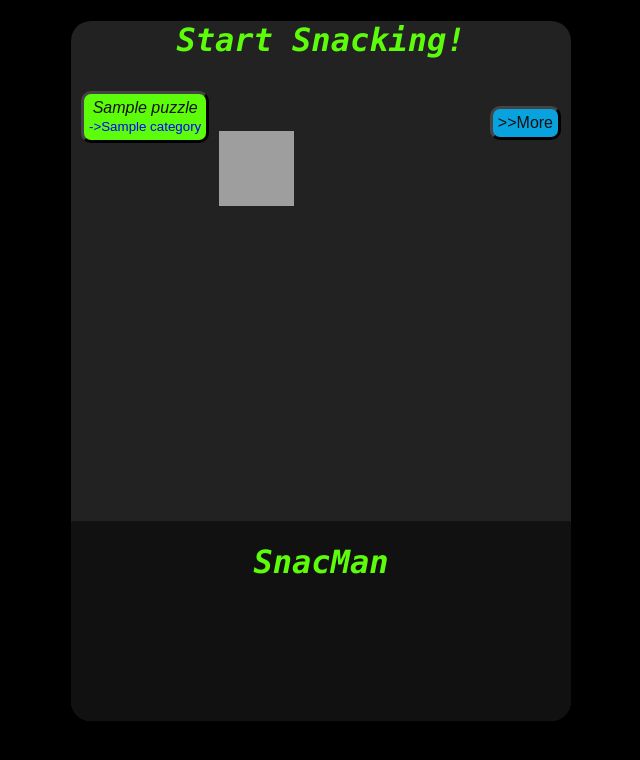
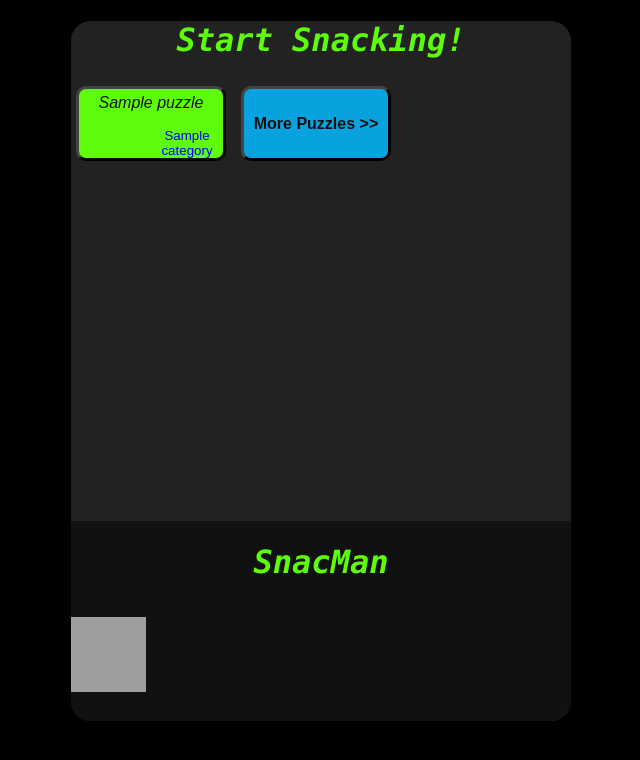
Before and after one commit to celeritas17/snacManDjango, a Django app: template puzzles/templates/puzzles.html in a window 1280 px wide. Shown: the top 760 px of the page, without its empty margins (319-959 px from the left). Run offline with Django 3.2, Linux system fonts and the light colour scheme; the template is opened without the code that fills it: most values are stand-ins (such as "Sample title", 1, 10 or a date in 2020); grey boxes are pictures that could not be loaded.

Commit message:
Styling puzzles page

```diff
--- a/assets/css/default.css
+++ b/assets/css/default.css
@@ -50,13 +50,16 @@ body{
 	.puzzle{
 		background-color: #5dfc0a;
 		color:#111;
-		margin: 10px 10px 10px 10px;
+		margin:5px 10px 5px 5px;
+		width:150px;
+		height:75px;
 		border-radius:10px;
 		float:left;
 		padding:5px;
 		border-style:outset;
 		border-color:#444;
 		font-family: "Century Gothic", Arial, "Courier New", Sans-Serif;
+		position:relative;
 	}
 
 	a{
@@ -65,12 +68,22 @@ body{
 
 	.more{
 		background-color: #08A2DE;
-		margin:25px 10px 20px 5px;
-		float:right;
+		margin:auto;
+		float:left;
+		margin:5px;
+	}
+
+	small.more{
+		background-color: #08A2DE;
+		margin:auto;
+		float:left;
 	}
 
 	small.category{
 		color:blue;
+		position:absolute;
+		bottom:0;
+		float:right;
 	}
 
 	img{
@@ -82,6 +95,5 @@ body{
 	div.muncher > img{
 		width:75px;
 		height:75px;
-		margin-top:50px;
 		float: left;
 	}
--- a/puzzles/templates/puzzles.html
+++ b/puzzles/templates/puzzles.html
@@ -4,13 +4,17 @@
 {% block content %}
 	<h1><em>Start Snacking!</em></h1>
 	{% for puzzle in puzzles %}
-		<div><a class="puzzle" href="{% url 'puzzles.views.puzzle' puzzle.id %}"><em>{{puzzle.title}}</em><br /><small class="category">->{{puzzle.category.category_name}}</small></a></div>
+		<div>
+			<a class="puzzle" href="{% url 'puzzles.views.puzzle' puzzle.id %}"><em>{{puzzle.title}}</em><br />
+				<small class="category">{{puzzle.category.category_name}}</small>
+			</a>
+		</div>
 	{% endfor %}
 
-	<a href="#" class="puzzle more">&gt;&gt;More</a>
-	<div class="muncher"><img src="{% static "assets/img/eat1.png" %}" /></div>
+	<a href="#" class="puzzle more"><h4>More Puzzles &gt;&gt;</h4></a>
 {% endblock %}
 
 {% block scoreboard %}
 	<h1><em>SnacMan</em></h1>
+	<div class="muncher"><img src="{% static "assets/img/eat1.png" %}" /></div>
 {% endblock %}
--- a/puzzles/views.py
+++ b/puzzles/views.py
@@ -19,6 +19,6 @@ def puzzle(request, puzzle_id):
 
 def puzzles(request):
 	puzzles = Puzzle.objects.all()
-	context = {'puzzles': Puzzle.objects.all()[0:10]}
+	context = {'puzzles': Puzzle.objects.all()[0:14]}
 
 	return render_to_response('puzzles.html', context)
```
Also changed, not shown: static/css/default.css (+16 -4 lines).
